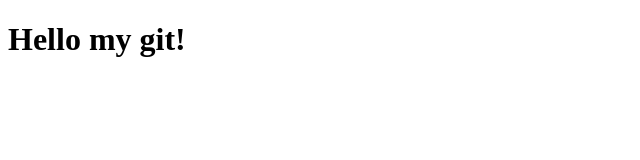
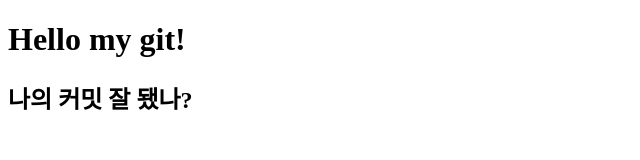
Before and after one commit to kwj903/mygit, a plain HTML site: page index.html in a window 1280 px wide. Shown: the whole page, without its empty margins (0-640 px from the left). Drawn offline with Linux system fonts and the light colour scheme.

Commit message:
문구 추가

```diff
--- a/index.html
+++ b/index.html
@@ -7,5 +7,6 @@
 </head>
 <body>
   <h1>Hello my git!</h1>
+  <h2>나의 커밋 잘 됐나?</h2>
 </body>
 </html>
```
